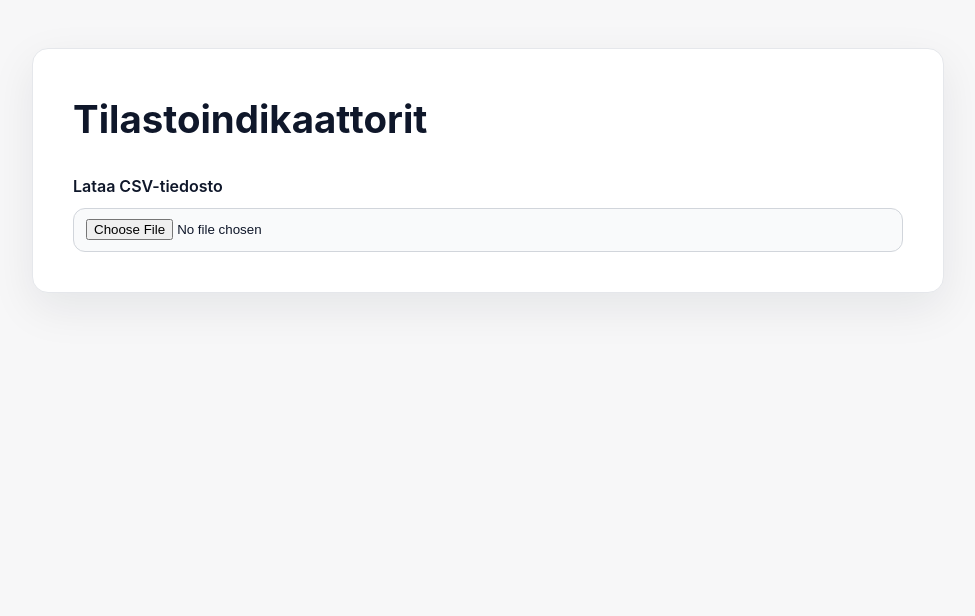
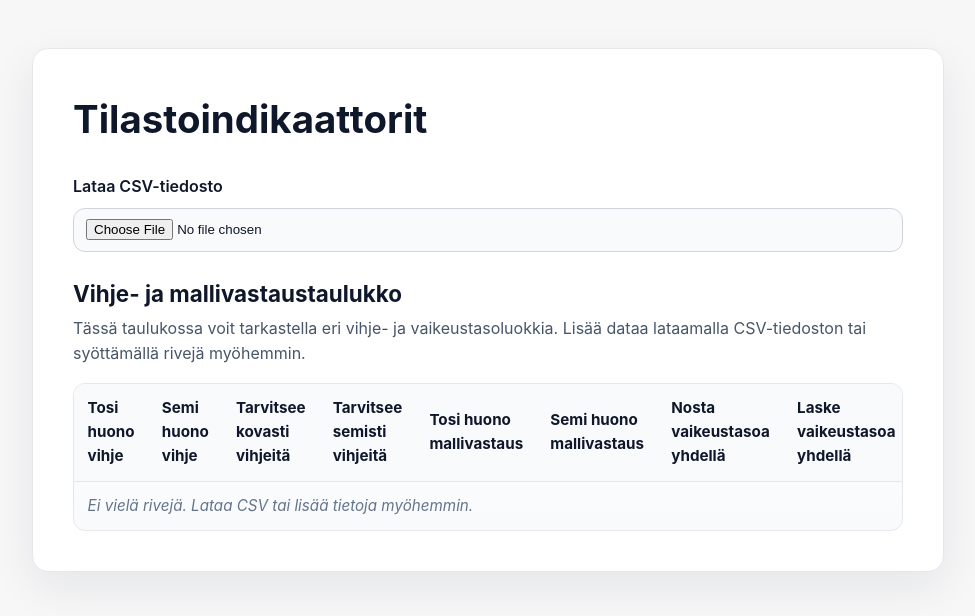
Before and after one commit to sakkess/tilastoindikaattori, a React (Vite) app: page / in a window 1280 px wide. Shown: the top 616 px of the page, without its empty margins (152-1127 px from the left). Built offline with nearby package versions, Linux system fonts and the light colour scheme.

Commit message:
Add hint table layout and adjust tsconfig

```diff
--- a/src/App.css
+++ b/src/App.css
@@ -37,6 +37,66 @@ h1 {
   font-size: clamp(1.9rem, 3vw, 2.4rem);
 }
 
+.hint-table {
+  display: grid;
+  gap: 1rem;
+}
+
+.section-header {
+  display: grid;
+  gap: 0.25rem;
+}
+
+.section-header h2 {
+  margin: 0;
+  font-size: clamp(1.2rem, 2vw, 1.4rem);
+}
+
+.section-header p {
+  margin: 0;
+  color: #475569;
+}
+
+.table-wrapper {
+  overflow-x: auto;
+  border: 1px solid #e5e7eb;
+  border-radius: 12px;
+  background: linear-gradient(180deg, #ffffff 0%, #f8fafc 100%);
+  box-shadow: inset 0 1px 0 rgba(255, 255, 255, 0.5);
+}
+
+.table-wrapper table {
+  width: 100%;
+  border-collapse: collapse;
+  font-size: 0.95rem;
+}
+
+.table-wrapper th,
+.table-wrapper td {
+  padding: 0.75rem 0.85rem;
+  text-align: left;
+  border-bottom: 1px solid #e2e8f0;
+}
+
+.table-wrapper thead {
+  background: #f8fafc;
+}
+
+.table-wrapper th {
+  font-weight: 700;
+  color: #0f172a;
+}
+
+.table-wrapper tbody tr:last-of-type td {
+  border-bottom: none;
+}
+
+.empty-state {
+  text-align: center;
+  color: #64748b;
+  font-style: italic;
+}
+
 .upload {
   display: grid;
   gap: 0.5rem;
--- a/src/App.tsx
+++ b/src/App.tsx
@@ -1,6 +1,17 @@
 import './App.css';
 
 function App() {
+  const columnHeadings = [
+    'Tosi huono vihje',
+    'Semi huono vihje',
+    'Tarvitsee kovasti vihjeitä',
+    'Tarvitsee semisti vihjeitä',
+    'Tosi huono mallivastaus',
+    'Semi huono mallivastaus',
+    'Nosta vaikeustasoa yhdellä',
+    'Laske vaikeustasoa yhdellä',
+  ];
+
   return (
     <main className="app">
       <h1>Tilastoindikaattorit</h1>
@@ -8,6 +19,37 @@ function App() {
         <label htmlFor="csv-upload">Lataa CSV-tiedosto</label>
         <input id="csv-upload" type="file" accept=".csv" />
       </form>
+
+      <section className="hint-table" aria-labelledby="hint-table-heading">
+        <div className="section-header">
+          <h2 id="hint-table-heading">Vihje- ja mallivastaustaulukko</h2>
+          <p>
+            Tässä taulukossa voit tarkastella eri vihje- ja vaikeustasoluokkia. Lisää
+            dataa lataamalla CSV-tiedoston tai syöttämällä rivejä myöhemmin.
+          </p>
+        </div>
+
+        <div className="table-wrapper" role="region" aria-live="polite">
+          <table>
+            <thead>
+              <tr>
+                {columnHeadings.map((heading) => (
+                  <th key={heading} scope="col">
+                    {heading}
+                  </th>
+                ))}
+              </tr>
+            </thead>
+            <tbody>
+              <tr>
+                <td colSpan={columnHeadings.length} className="empty-state">
+                  Ei vielä rivejä. Lataa CSV tai lisää tietoja myöhemmin.
+                </td>
+              </tr>
+            </tbody>
+          </table>
+        </div>
+      </section>
     </main>
   );
 }
--- a/src/main.tsx
+++ b/src/main.tsx
@@ -1,6 +1,6 @@
 import React from 'react';
 import ReactDOM from 'react-dom/client';
-import App from './App.tsx';
+import App from './App';
 import './index.css';
 
 ReactDOM.createRoot(document.getElementById('root')!).render(
--- a/tsconfig.app.json
+++ b/tsconfig.app.json
@@ -9,7 +9,8 @@
     "moduleResolution": "bundler",
     "resolveJsonModule": true,
     "isolatedModules": true,
-    "jsx": "react-jsx"
+    "jsx": "react-jsx",
+    "noEmit": true
   },
   "include": ["src"],
   "exclude": [
--- a/tsconfig.node.json
+++ b/tsconfig.node.json
@@ -9,7 +9,7 @@
     "isolatedModules": true,
     "noEmit": true,
     "lib": ["ES2020"],
-    "types": ["node", "vite/client"]
+    "types": ["vite/client"]
   },
   "include": ["vite.config.ts"]
 }
```
